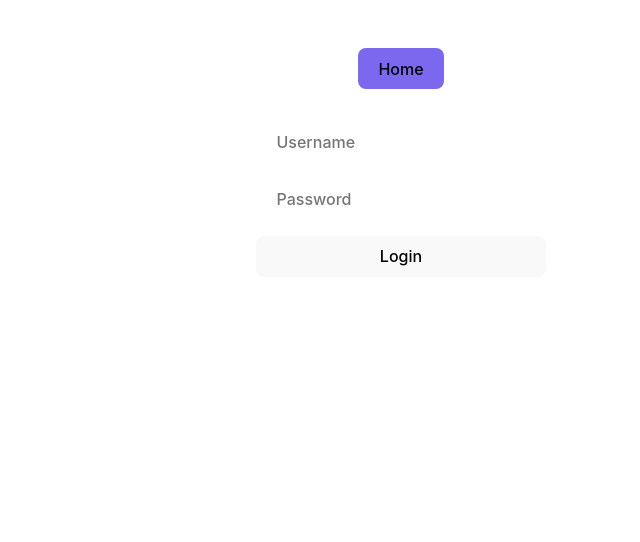
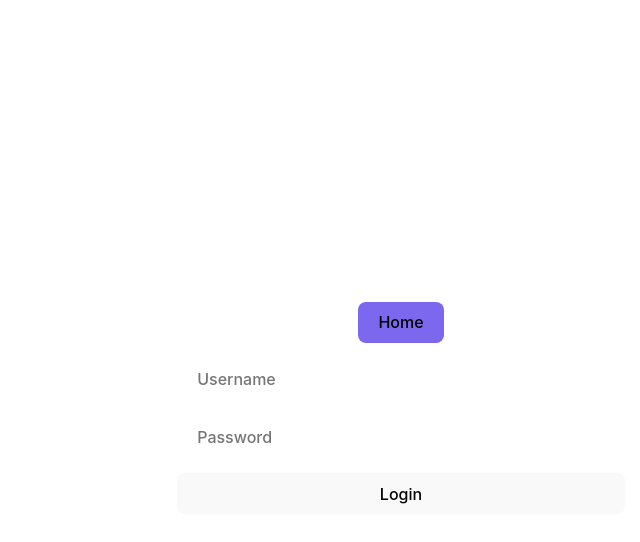
Before and after one commit to sutigit/csb-project, a React (Vite) app in the folder frontend/: page /login in a window 1280 px wide. Shown: the top 542 px of the page, without its empty margins (239-879 px from the left). Built offline with nearby package versions, Linux system fonts and the light colour scheme; no server answers.

Commit message:
update stylings

```diff
--- a/frontend/src/index.css
+++ b/frontend/src/index.css
@@ -1,3 +1,7 @@
+* {
+  box-sizing: border-box;
+}
+
 :root {
   font-family: Inter, system-ui, Avenir, Helvetica, Arial, sans-serif;
   line-height: 1.5;
@@ -6,8 +10,6 @@
   color-scheme: light dark;
   color: rgba(255, 255, 255, 0.87);
   background-color: #242424;
-  max-width: 40rem;
-  margin: auto;
 
   font-synthesis: none;
   text-rendering: optimizeLegibility;
@@ -79,7 +81,6 @@ textarea:focus-visible {
 
 
 form {
-  padding: 1em;
   display: flex;
   flex-direction: column;
   gap: 1em;
--- a/frontend/src/styles.css
+++ b/frontend/src/styles.css
@@ -1,6 +1,8 @@
 #root {
-  max-width: 1280px;
-  margin: 0 auto;
+  max-width: 32rem;
+  width: 100%;
+  margin: auto;
+
   padding: 2rem;
   text-align: center;
 }
@@ -36,19 +38,22 @@ nav .my-blogs-button {
 .blogs-section {
   display: flex;
   flex-direction: column;
+  width: 100%;
+  gap: 1rem;
 }
 
 .blog-card {
-  padding: 2em;
+  width: 100%;
+  max-width: 100%;
+  padding: 1rem;
   box-shadow: 0 0 1em #0003;
   border-radius: 1em;
-  margin: 1em;
   display: inline-block;
   text-align: left;
-  max-width: 100%;
   border-width: 1px;
   border-style: solid;
   border-color: #333;
+  margin-bottom: 1rem;
 }
 
 .read-the-docs {
```
